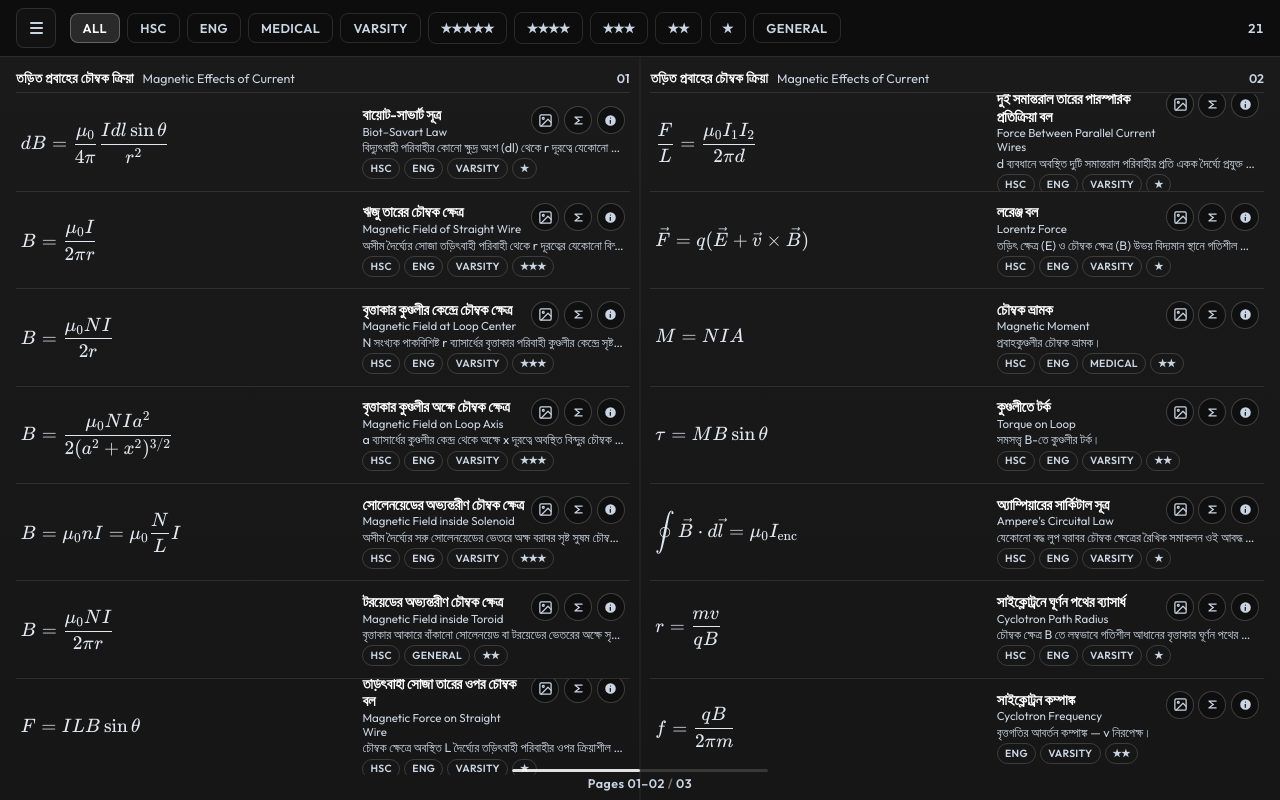
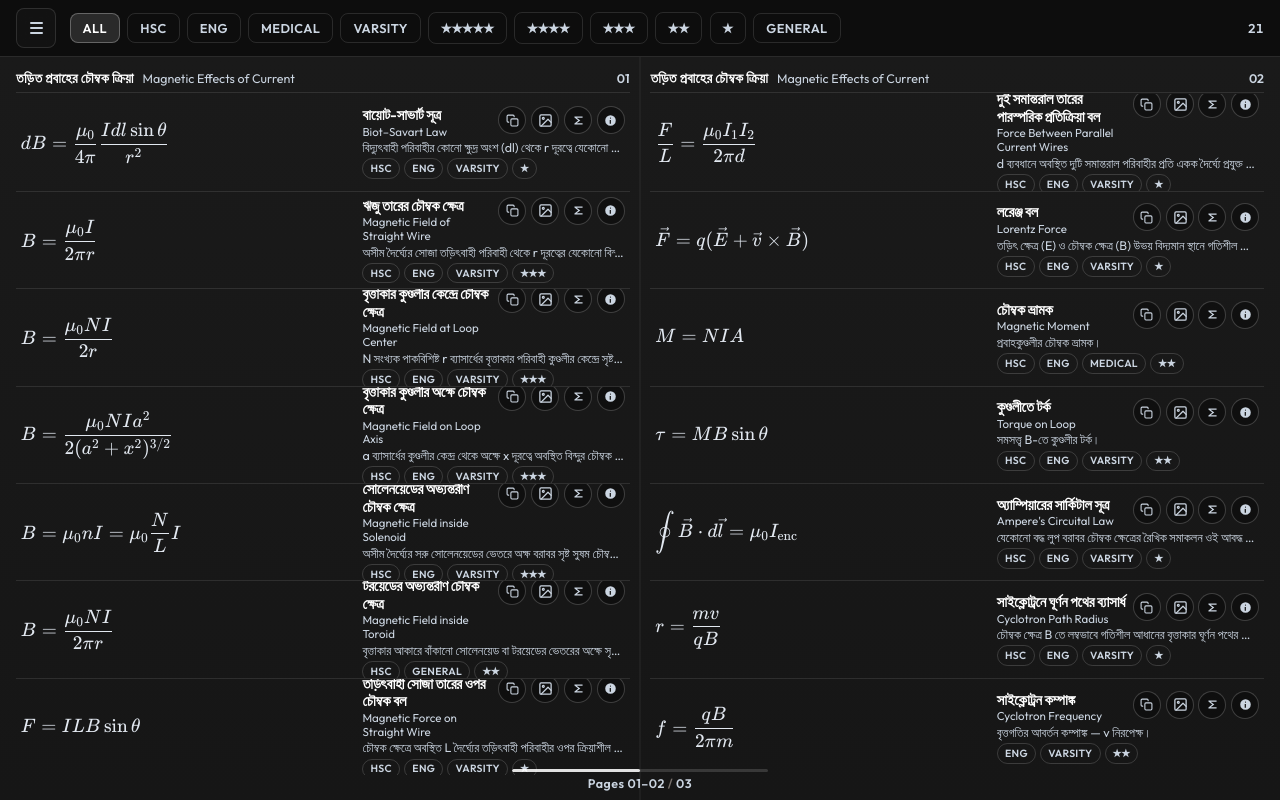
Before and after one commit to sadafbabu/Formulas, a React (Vite) app: page / in a window 1280 px wide. Built offline with nearby package versions, Linux system fonts and the light colour scheme.

Commit message:
Add 1-click Copy LaTeX formula button and polish formula actions

```diff
--- /dev/null
+++ b/src/components/CopyLatexBtn.tsx
@@ -0,0 +1,39 @@
+import { useState } from 'react'
+
+interface CopyLatexBtnProps {
+  latex: string
+}
+
+export function CopyLatexBtn({ latex }: CopyLatexBtnProps) {
+  const [copied, setCopied] = useState(false)
+
+  const handleCopy = (e: React.MouseEvent) => {
+    e.stopPropagation()
+    navigator.clipboard.writeText(latex)
+    setCopied(true)
+    setTimeout(() => setCopied(false), 1800)
+  }
+
+  return (
+    <div className="hint-wrap">
+      <button
+        type="button"
+        className={`hint-btn${copied ? ' is-copied' : ''}`}
+        aria-label="Copy LaTeX code"
+        title={copied ? 'কপি হয়েছে!' : 'LaTeX কোড কপি করুন'}
+        onClick={handleCopy}
+      >
+        {copied ? (
+          <svg viewBox="0 0 24 24" width="13" height="13" fill="none" stroke="#22c55e" strokeWidth="2.5" strokeLinecap="round">
+            <polyline points="20 6 9 17 4 12" />
+          </svg>
+        ) : (
+          <svg viewBox="0 0 24 24" width="13" height="13" fill="none" stroke="currentColor" strokeWidth="2" strokeLinecap="round" strokeLinejoin="round">
+            <rect x="9" y="9" width="13" height="13" rx="2" ry="2" />
+            <path d="M5 15H4a2 2 0 0 1-2-2V4a2 2 0 0 1 2-2h9a2 2 0 0 1 2 2v1" />
+          </svg>
+        )}
+      </button>
+    </div>
+  )
+}
--- a/src/components/FormulaBlock.tsx
+++ b/src/components/FormulaBlock.tsx
@@ -1,4 +1,5 @@
 import type { Formula, TagId } from '../data/types'
+import { CopyLatexBtn } from './CopyLatexBtn'
 import { DeriveHint } from './DeriveHint'
 import { DiagramHint } from './DiagramHint'
 import { Katex } from './Katex'
@@ -44,6 +45,7 @@
               <span className="formula-title-en">{formula.title}</span>
             </h2>
             <div className="formula-actions">
+              <CopyLatexBtn latex={formula.latex} />
               <DiagramHint formulaId={formula.id} titleBn={formula.titleBn} />
               <SymbolHint formula={formula} />
               <DeriveHint formula={formula} />
```
